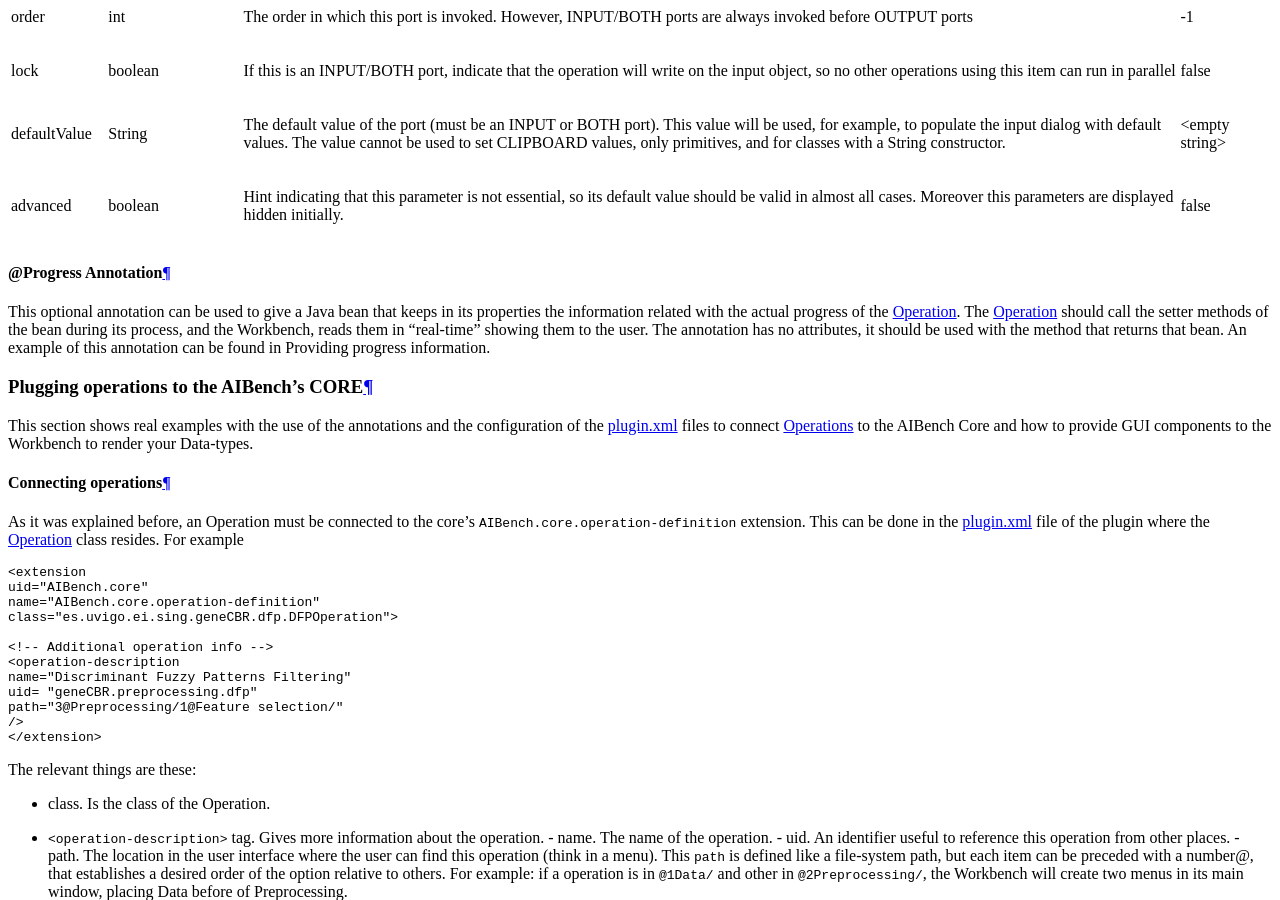
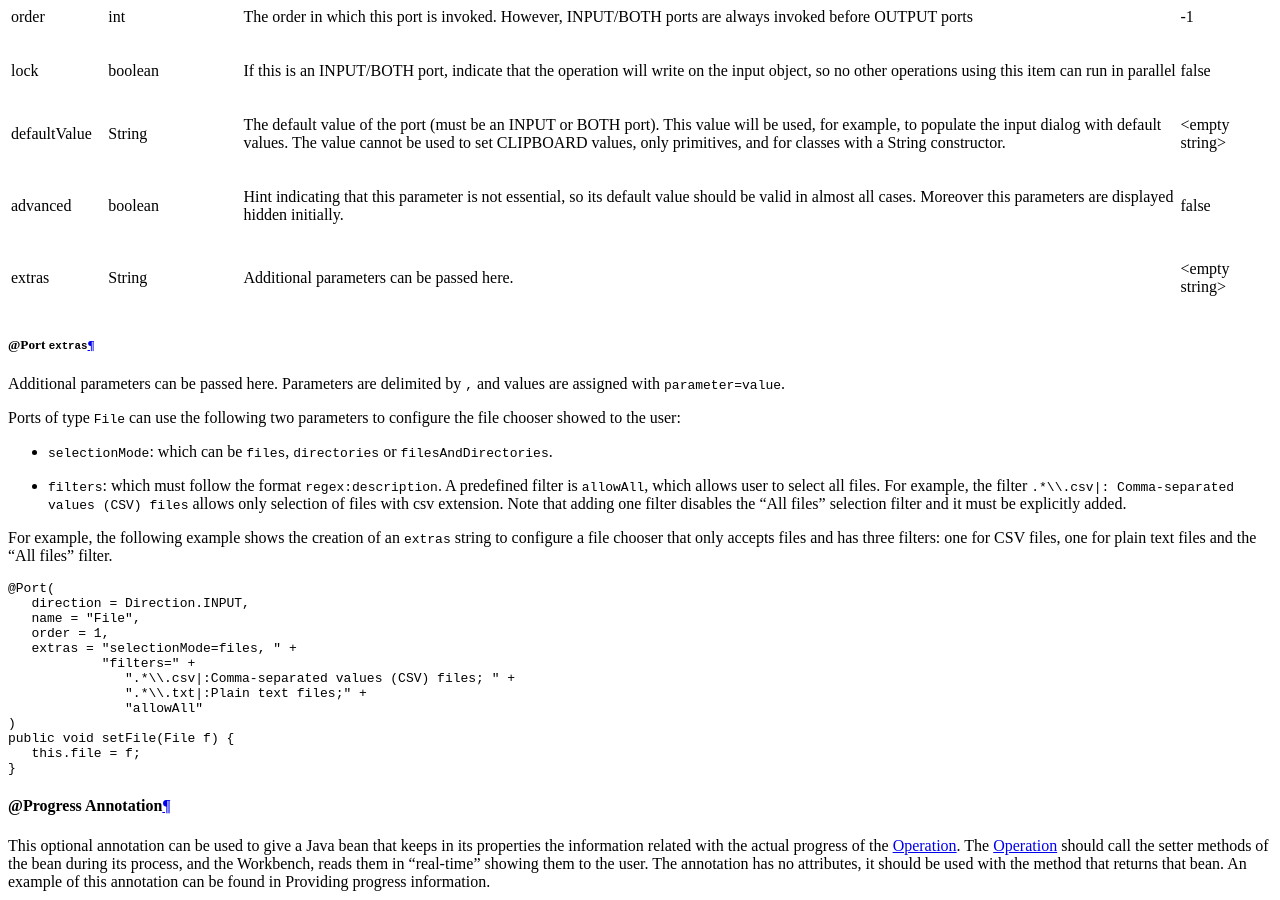
Before and after one commit to sing-group/aibench-project, a Sphinx documentation site: the page built from docs/source/basics.rst, in a window 1280 px wide and 900 px high, scrolled down 3854 px. Built offline with Sphinx 7.4.7 and the Read the Docs theme 2.0.0, drawn with Linux system fonts in a browser that asks for light colours.

Commit message:
Add extras Port parameter documentation

```diff
--- a/docs/source/basics.rst
+++ b/docs/source/basics.rst
@@ -230,6 +230,41 @@ attributes of this annotation are showed in the following table.
 |                  |            | this parameters are displayed    |           |
 |                  |            | hidden initially.                |           |
 +------------------+------------+----------------------------------+-----------+
+| extras           | String     | Additional parameters can be     | <empty    |
+|                  |            | passed here.                     | string>   |
++------------------+------------+----------------------------------+-----------+
+
+@Port ``extras``
+...................
+Additional parameters can be passed here. Parameters are delimited by ``,`` and
+values are assigned with ``parameter=value``.
+
+Ports of type ``File`` can use the following two parameters to configure the file
+chooser showed to the user:
+
+- ``selectionMode``: which can be ``files``, ``directories`` or ``filesAndDirectories``.
+- ``filters``: which must follow the format ``regex:description``. A predefined filter is ``allowAll``, which allows user to select all files. For example, the filter ``.*\\.csv|: Comma-separated values (CSV) files`` allows only selection of files with csv extension. Note that adding one filter disables the "All files" selection filter and it must be explicitly added.
+
+For example, the following example shows the creation of an ``extras`` string to
+configure a file chooser that only accepts files and has three filters: one for
+CSV files, one for plain text files and the "All files" filter.
+
+.. code-block:: java
+
+   @Port(
+      direction = Direction.INPUT,
+      name = "File",
+      order = 1,
+      extras = "selectionMode=files, " +
+               "filters=" +
+                  ".*\\.csv|:Comma-separated values (CSV) files; " +
+                  ".*\\.txt|:Plain text files;" +
+                  "allowAll"
+   )
+   public void setFile(File f) {
+      this.file = f;
+   }
+
 
 @Progress Annotation
 ++++++++++++++++++++
```
